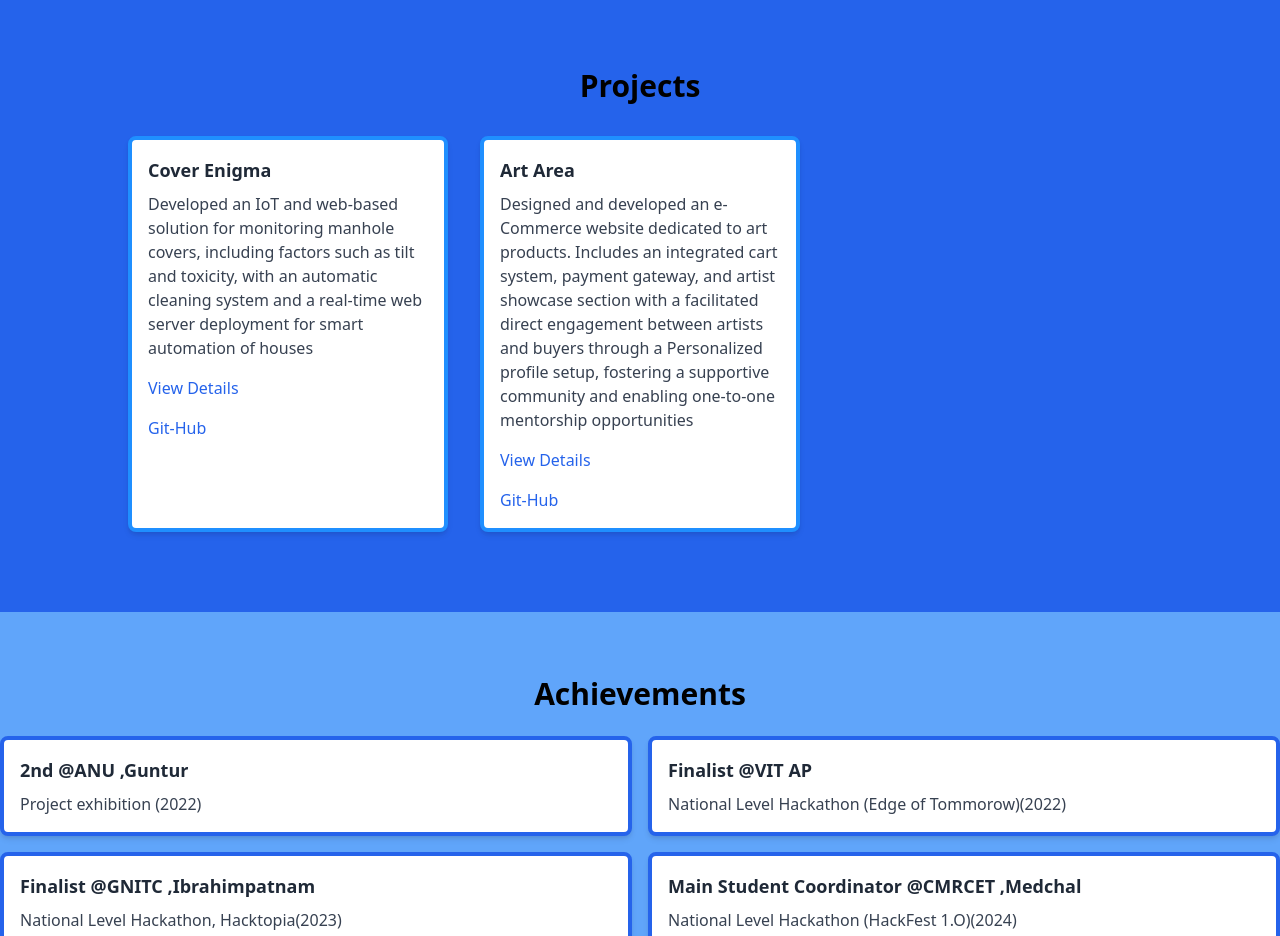
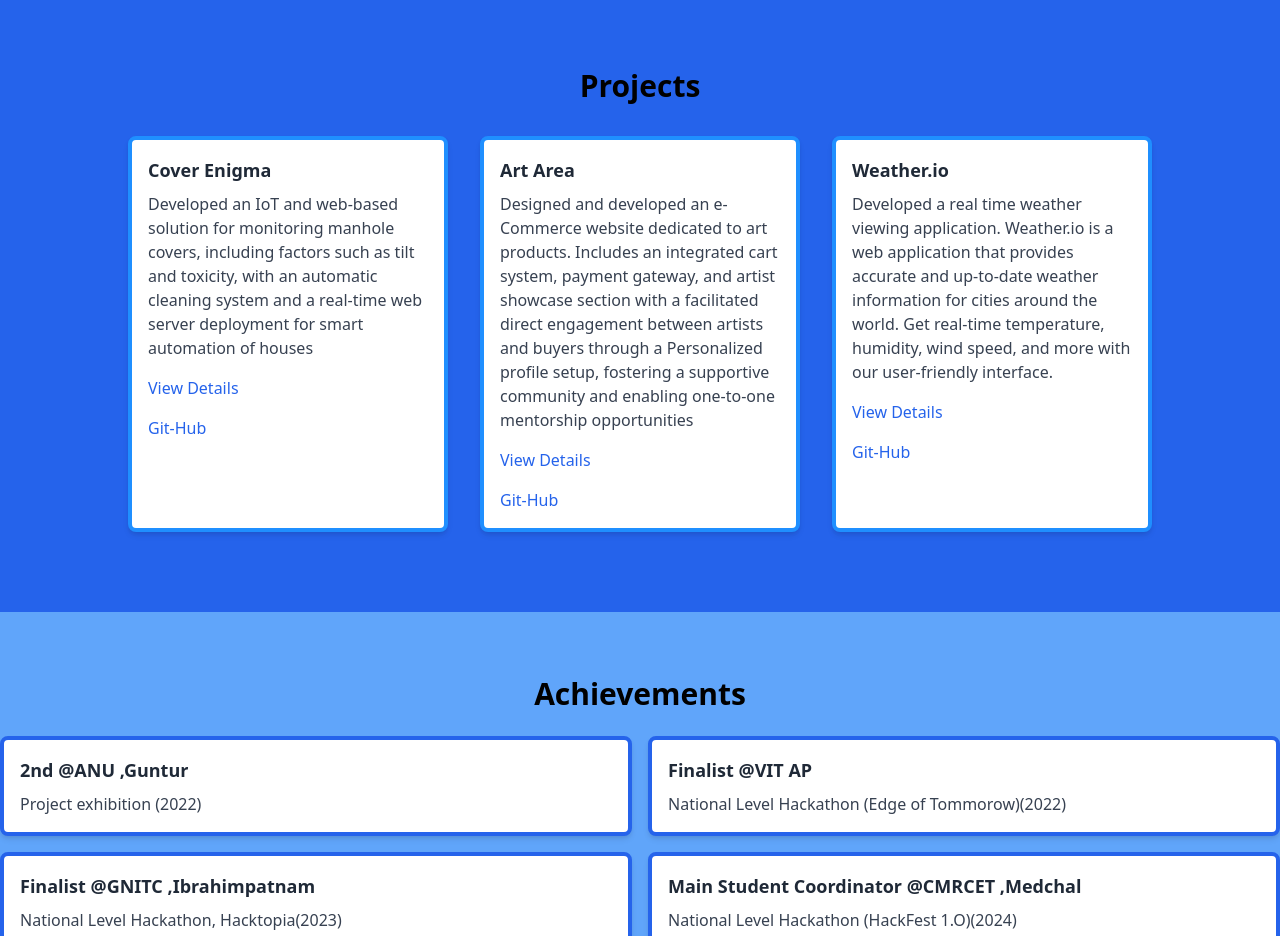
Before and after one commit to R-k-o29/rohit_portfolio, a plain HTML site: page index.html in a window 1280 px wide. Shown: the part 1380-2316 px from the top of the page. Drawn offline with nearby package versions, Linux system fonts and the light colour scheme.

Commit message:
Update index.html

```diff
--- a/index.html
+++ b/index.html
@@ -186,6 +186,27 @@
               ><br />
               <a
                 href="https://github.com/R-k-o29/Art_Area"
+                class="mt-4 inline-block text-blue-600 hover:underline"
+                >Git-Hub</a
+              >
+            </div>
+
+            <div
+              class="bg-white p-4 rounded-lg shadow-md border-4 border-blue-dark"
+            >
+              <h3 class="text-lg font-semibold text-gray-800">Weather.io</h3>
+              <p class="text-gray-700 mt-2">
+               Developed a real time weather viewing application. Weather.io is a web application that provides accurate
+              and up-to-date weather information for cities around the world. Get real-time temperature, humidity, wind speed,
+                and more with our user-friendly interface.
+              </p>
+              <a
+                href="https://r-k-o29.github.io/weather.io/"
+                class="mt-4 inline-block text-blue-600 hover:underline"
+                >View Details</a
+              ><br />
+              <a
+                href="https://github.com/R-k-o29/weather.io"
                 class="mt-4 inline-block text-blue-600 hover:underline"
                 >Git-Hub</a
               >
```
